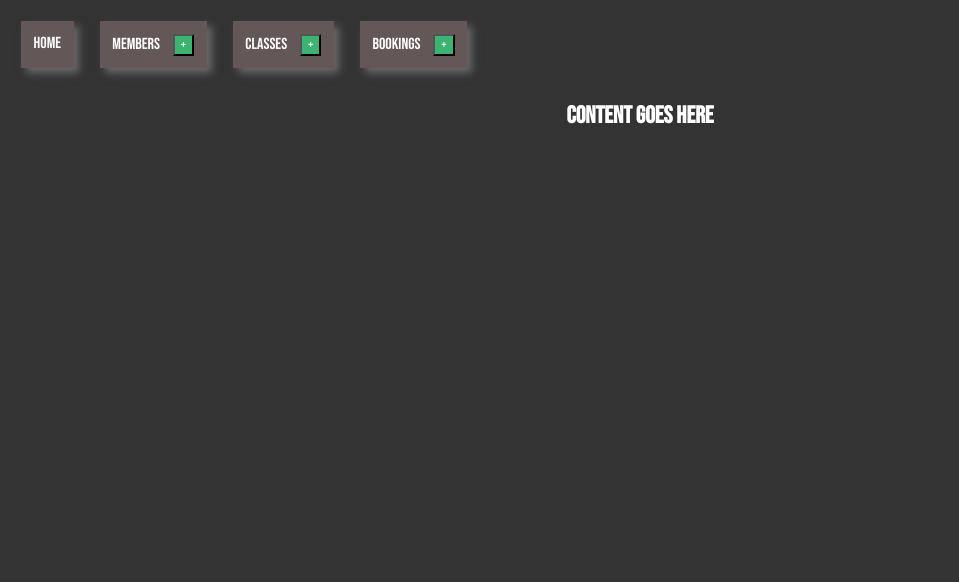
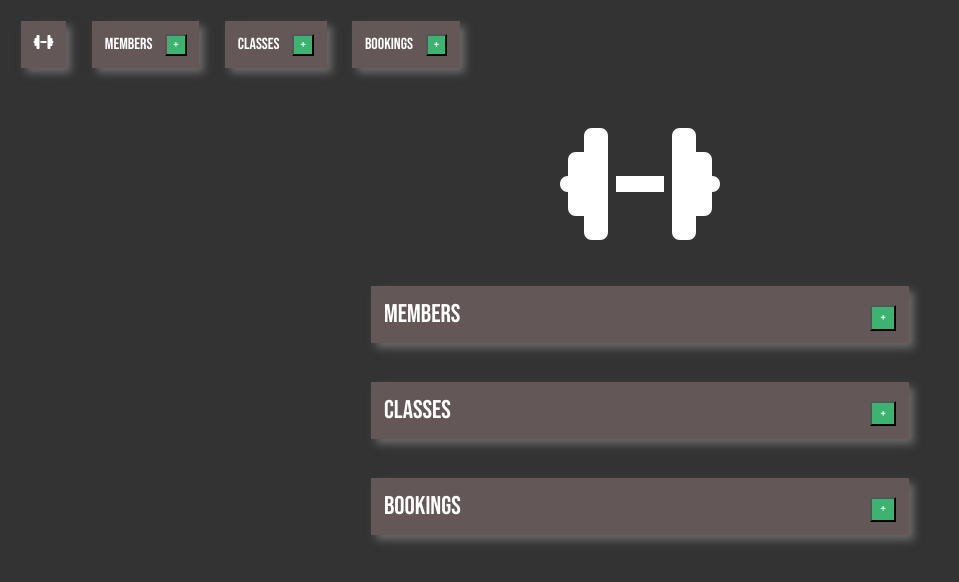
Before and after one commit to czubillaga/gym_project, a Flask app: page / in a window 1280 px wide. Shown: the top 582 px of the page, without its empty margins (0-959 px from the left). Run offline with Flask 2, Linux system fonts and the light colour scheme; some libraries are stand-ins or nearby versions.

Commit message:
Added home page

```diff
--- a/static/css/style.css
+++ b/static/css/style.css
@@ -1,5 +1,5 @@
 body {
-    background-color: #333;
+    background-color: rgb(51, 51, 51);
     color: white;
     text-align: center;
     font-family: 'Bebas Neue', cursive;
@@ -62,6 +62,7 @@ form {
 
 .container {
     margin: auto;
+    text-align: center;
 }
 
 h3 {
@@ -125,3 +126,11 @@ select {
     background-color: black;
     color: white;
 }
+
+#home-link {
+    width: 40vw;
+    margin: auto;
+    margin-top: 3vw;
+    align-items: center;
+    font-size: 2vw;
+}
--- a/templates/base.html
+++ b/templates/base.html
@@ -9,11 +9,13 @@
     <style>
         @import url('https://fonts.googleapis.com/css2?family=Bebas+Neue&display=swap');
     </style>
+    <link rel="stylesheet" href="https://cdnjs.cloudflare.com/ajax/libs/font-awesome/4.7.0/css/font-awesome.min.css">
+    <script src='https://kit.fontawesome.com/a076d05399.js' crossorigin='anonymous'></script>
 </head>
 <body>
     <div class="header">
         <div class='nav-link'>
-            <a href="/">Home</a>
+            <a href="/"><i class="fas fa-dumbbell"></i></a>
         </div>
         <a href="/members">
             <div class='nav-link'>
--- a/templates/index.html
+++ b/templates/index.html
@@ -1,4 +1,25 @@
 {% extends 'base.html' %}
 {% block content %}
-<h2>Content goes here</h2>
+<i class="fas fa-dumbbell" style="font-size: 10vw; margin-top: 3vw;"></i>
+
+<a href="/members">
+    <div class='nav-link' id="home-link">
+        Members
+        <div class='plus-sign'>
+            <a href="/members/new"><button class="new" style="width: 2vw; height: 2vw;">&#43;</button></a>
+        </div>
+    </div>
+</a>
+<div class='nav-link' id="home-link">
+    <a href="/upcoming">Classes</a>
+    <div class='plus-sign'>
+        <a href="/lessons/new"><button class="new" style="width: 2vw; height: 2vw;">&#43;</button></a>
+    </div>
+</div>
+<div class='nav-link' id="home-link">
+    <a href="/bookings">Bookings</a>
+    <div class='plus-sign'>
+        <a href="/bookings/new"><button class="new" style="width: 2vw; height: 2vw;">&#43;</button></a>
+    </div>
+</div>
 {% endblock content %}
```
